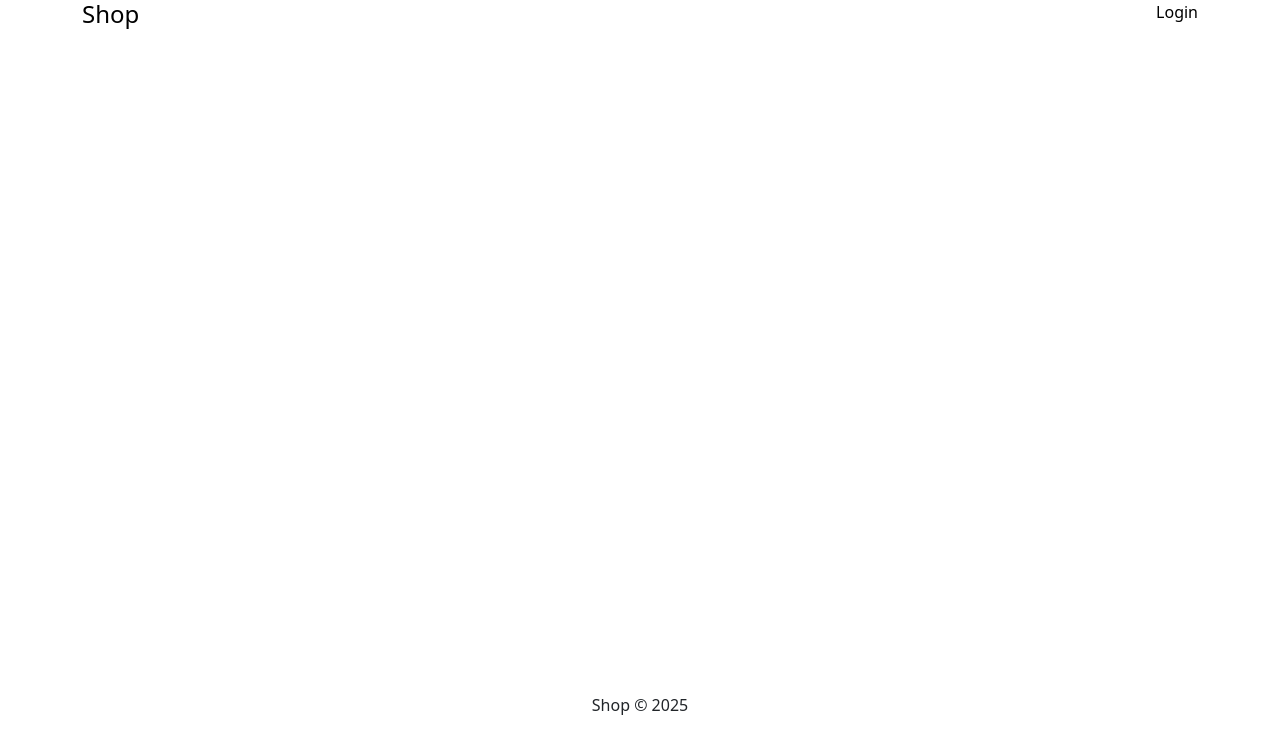
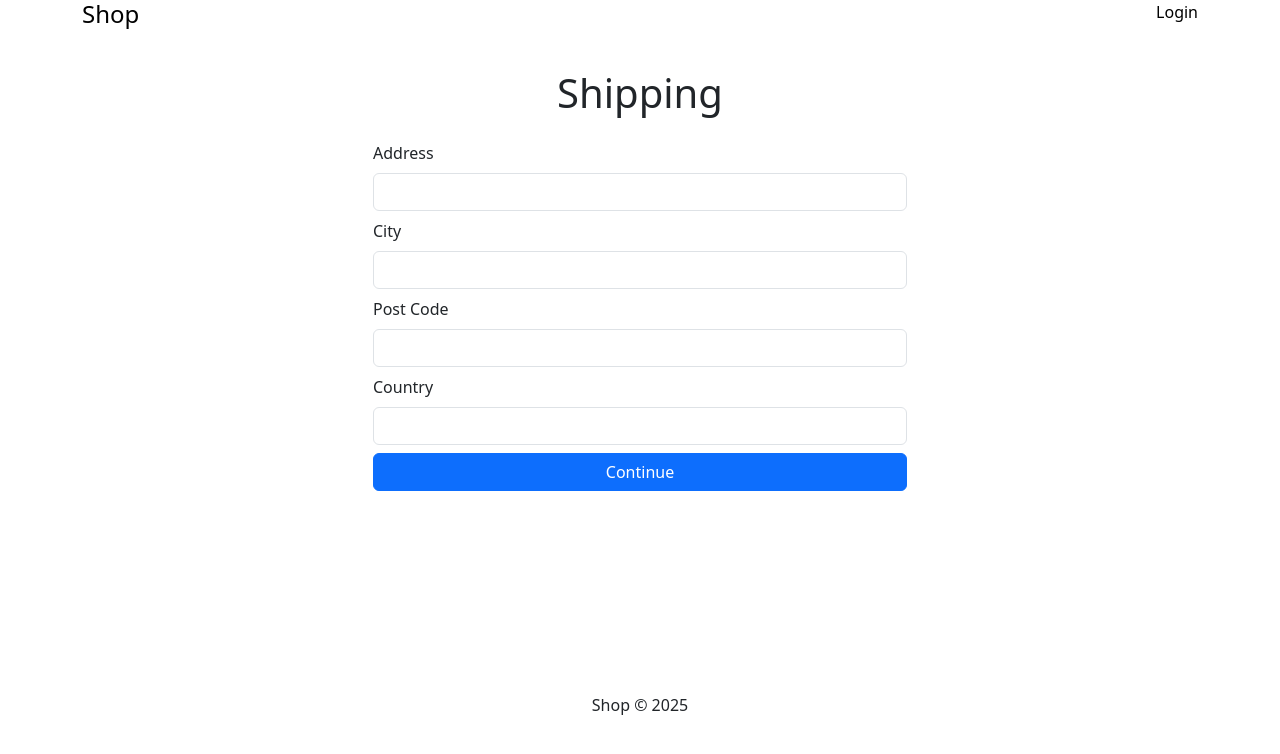
Before and after one commit to sathurshanan163/shop, a React (Create React App) app in the folder client/: page /shipping in a window 1280 px wide. Shown: the top 754 px of the page. Built offline with nearby package versions, Linux system fonts and the light colour scheme.

Commit message:
shipping page

```diff
--- a/client/src/App.js
+++ b/client/src/App.js
@@ -8,6 +8,7 @@ import Footer from './components/Footer';
 import Product from './pages/Product';
 import Profile from './pages/Profile';
 import Cart from './pages/Cart';
+import Shipping from "./pages/Shipping";
 
 const App = () => {
   return (
@@ -22,6 +23,7 @@ const App = () => {
             <Route path="/profile" component={Profile} />
             <Route path="/product/:id" component={Product} />
             <Route path="/cart/:id?" component={Cart} />
+            <Route path="/shipping" component={Shipping} />
           </Switch>
         </Container>
       </main>
--- a/client/src/index.css
+++ b/client/src/index.css
@@ -18,11 +18,6 @@ h2 {
 
 .rating span {
   margin: 0.1rem;
-}
-
-a {
-  text-decoration: none !important;
-  color: #000000 !important;
 }
 
 /* carousel */
--- a/client/src/pages/Login.jsx
+++ b/client/src/pages/Login.jsx
@@ -31,7 +31,7 @@ const Login = ({ location, history }) => {
 
   return (
     <FormContainer>
-      <h1>Login</h1>
+      <h1 className="text-center">Login</h1>
       {error && <Message variant="danger">{error}</Message>}
       <Form onSubmit={submit_handler}>
         <Form.Group controlId="email" className="my-2">
@@ -50,13 +50,18 @@ const Login = ({ location, history }) => {
             onChange={(event) => set_password(event.target.value)}
           ></Form.Control>
         </Form.Group>
-        <Button disabled={loading} type="submit" variant="primary">
+        <Button
+          disabled={loading}
+          type="submit"
+          variant="primary"
+          className="w-100"
+        >
           Login
         </Button>
         {loading && <Loader />}
       </Form>
       <Row className="py-3">
-        <Col>
+        <Col className="text-center">
           New customer? <Link to="/register">Register</Link>
         </Col>
       </Row>
--- a/client/src/pages/Register.jsx
+++ b/client/src/pages/Register.jsx
@@ -31,7 +31,7 @@ const Register = ({history}) => {
 
     return (
         <FormContainer>
-            <h1>Register</h1>
+            <h1 className="text-center">Register</h1>
             {error && <Message variant="danger">{error}</Message>}
             {is_loading && <Loader />}
             <Form onSubmit={submit_handler}>
@@ -59,10 +59,10 @@ const Register = ({history}) => {
                     onChange={(event) => set_password(event.target.value)}
                     ></Form.Control>
                 </Form.Group>
-                <Button type="submit" variant="primary">Register</Button>
+                <Button type="submit" variant="primary" className="w-100">Register</Button>
             </Form>
             <Row className="py-3">
-                <Col>
+                <Col className="text-center">
                     Already have an account?{" "}<Link to="/login" >Login</Link>
                 </Col>
             </Row>
--- a/client/src/pages/Shipping.jsx
+++ b/client/src/pages/Shipping.jsx
@@ -1,13 +1,71 @@
-import { Form, Button } from 'react-bootstrap';
+import { useState } from 'react';
+import { Form, Button, FormGroup } from 'react-bootstrap';
 import { useDispatch, useSelector } from 'react-redux';
 import FormContainer from '../components/FormContainer';
-import CheckoutSteps from '../components/ChekoutSteps';
+import { save_shipping_address } from '../actions/cart';
 
-const Shipping = () => {
+const Shipping = ({ history }) => {
+  const { shipping_address } = useSelector((state) => state.cart);
+
+  const [address, set_address] = useState(shipping_address.address);
+  const [city, set_city] = useState(shipping_address.city);
+  const [post_code, set_post_code] = useState(shipping_address.post_code);
+  const [country, set_country] = useState(shipping_address.country);
+
+  const dispatch = useDispatch();
+
+  const submit_handler = (event) => {
+    event.preventDefault();
+    dispatch(save_shipping_address({ address, city, post_code, country }));
+    history.push('/pay');
+  };
+
   return (
     <FormContainer>
-      <CheckoutSteps step1 step2 />
-      <h1>Shipping</h1>
+      <h1 className="text-center">Shipping</h1>
+      <Form onSubmit={submit_handler}>
+        <FormGroup className="my-2" controlId="address">
+          <Form.Label>Address</Form.Label>
+          <Form.Control
+            type="text"
+            value={address}
+            required
+            onChange={(event) => set_address(event.target.value)}
+          ></Form.Control>
+        </FormGroup>
+        <FormGroup className="my-2" controlId="city">
+          <Form.Label>City</Form.Label>
+          <Form.Control
+            type="text"
+            value={city}
+            required
+            onChange={(event) => set_city(event.target.value)}
+          ></Form.Control>
+        </FormGroup>
+        <FormGroup className="my-2" controlId="post_code">
+          <Form.Label>Post Code</Form.Label>
+          <Form.Control
+            type="text"
+            value={post_code}
+            required
+            onChange={(event) => set_post_code(event.target.value)}
+          ></Form.Control>
+        </FormGroup>
+        <FormGroup className="my-2" controlId="country">
+          <Form.Label>Country</Form.Label>
+          <Form.Control
+            type="text"
+            value={country}
+            required
+            onChange={(event) => set_country(event.target.value)}
+          ></Form.Control>
+        </FormGroup>
+        <Button className="w-100" type="submit" variant="primary">
+          Continue
+        </Button>
+      </Form>
     </FormContainer>
   );
 };
+
+export default Shipping;
```
Also changed, not shown: client/src/components/ChekoutSteps.jsx (deleted, +0 -47 lines).
